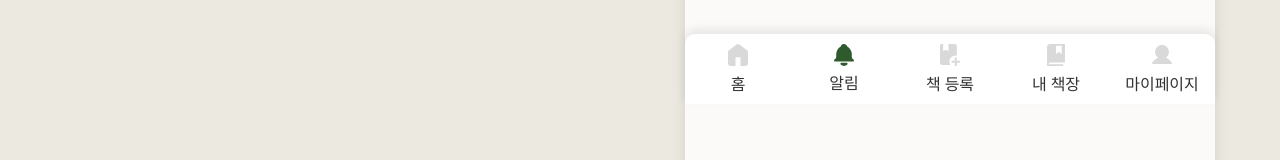
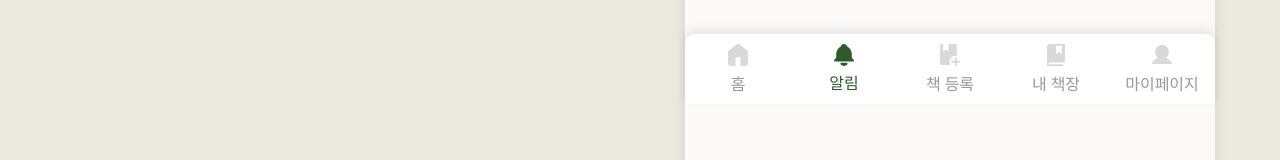
Before and after one commit to codestates-seb/seb42_main_019, a React (Create React App) app in the folder FE/front/: page /alert in a window 1280 px wide. Shown: the part 696-856 px from the top of the page. Built offline with nearby package versions, Linux system fonts and the light colour scheme; a web font is replaced by a local one.

Commit message:
[design]책 상세 검색페이지 완, 네비 수정2

```diff
--- a/FE/front/src/components/common/Nav.js
+++ b/FE/front/src/components/common/Nav.js
@@ -25,25 +25,25 @@ function Navigation() {
               <span>홈</span>
             </Link>
           </li>
-          <li className={cx('nav--li')}>
+          <li className={!findUrl('alert') ? cx('nav--li') : cx('nav--li', 'on')}>
             <Link to='/'>
               <IconAlert fill={findUrl('alert') ? '#2F5A2D' : '#D9D9D9'} />
               <span>알림</span>
             </Link>
           </li>
-          <li className={cx('nav--li')}>
+          <li className={!findUrl('booklist') ? cx('nav--li') : cx('nav--li', 'on')}>
             <Link to='/'>
               <IconBookplus fill={findUrl('booklist') ? '#2F5A2D' : '#D9D9D9'} />
               <span>책 등록</span>
             </Link>
           </li>
-          <li className={cx('nav--li')}>
+          <li className={!findUrl('bookplus') ? cx('nav--li') : cx('nav--li', 'on')}>
             <Link to='/'>
               <IconBooklist fill={findUrl('bookplus') ? '#2F5A2D' : '#D9D9D9'} />
               <span>내 책장</span>
             </Link>
           </li>
-          <li className={cx('nav--li')}>
+          <li className={!findUrl('mypage') ? cx('nav--li') : cx('nav--li', 'on')}>
             <Link to='/'>
               <IconMypage fill={findUrl('mypage') ? '#2F5A2D' : '#D9D9D9'} />
               <span>마이페이지</span>
--- a/FE/front/src/components/common/Nav.module.css
+++ b/FE/front/src/components/common/Nav.module.css
@@ -23,4 +23,8 @@
 }
 .nav--li span{
     display: block;
+    color: var(--light-black);
 }
+.on span{
+    color: var(--green);
+}
```
